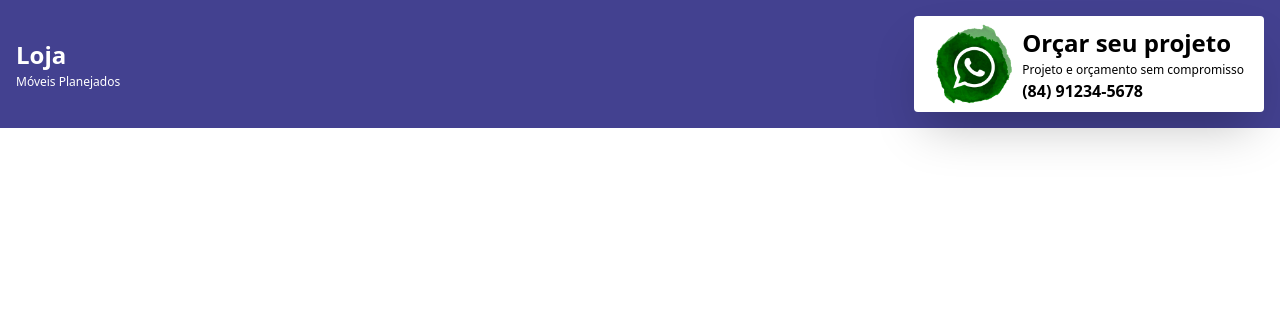
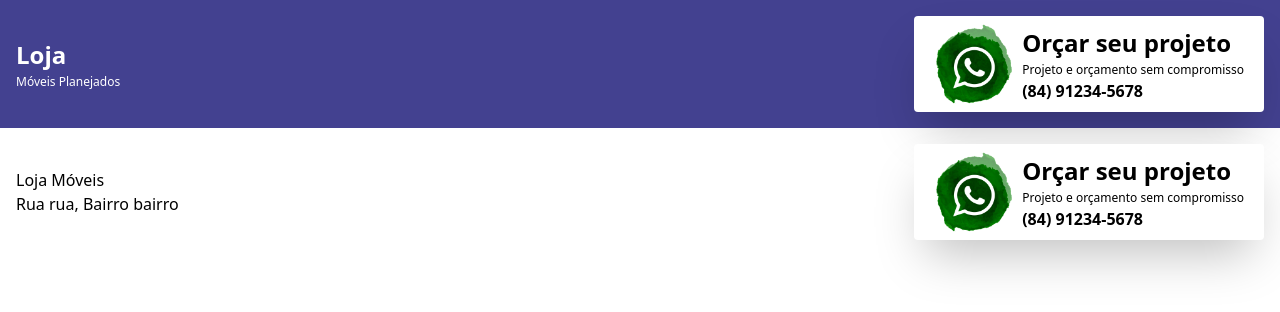
Before and after one commit to vinaud/Power-Site-Loja-de-Moveis, a Gatsby site: page / in a window 1280 px wide. Built offline with nearby package versions, Linux system fonts and the light colour scheme; Gatsby itself is replaced by a stand-in of ours.

Commit message:
implementação do footer

```diff
--- a/src/pages/index.js
+++ b/src/pages/index.js
@@ -5,9 +5,23 @@ import Logo from '../components/Logo';
 
 const Header = ({ children }) => {
     return (
-        <div className = 'p-4 bg-indigo-800 sm:flex justify-between items-center'>
+        <header className = 'p-4 bg-indigo-800 sm:flex justify-between items-center'>
             {children}
-        </div>
+        </header>
+    )
+}
+
+const Footer = () => {
+    return (
+        <footer className = 'p-4 bg-gray-2800 sm:flex justify-between items-center' >
+            <div>
+              <h5>Loja Móveis</h5>
+              <p>Rua rua, Bairro bairro</p>
+            </div>
+
+            <BtnWhatsapp/>
+
+          </footer>
     )
 }
 
@@ -21,9 +35,7 @@ const Index = () => {
               </div>
           </Header>
 
-          <div>
-          <h5></h5>
-          </div>
+          <Footer/>
         </div>
     )
 }
```
